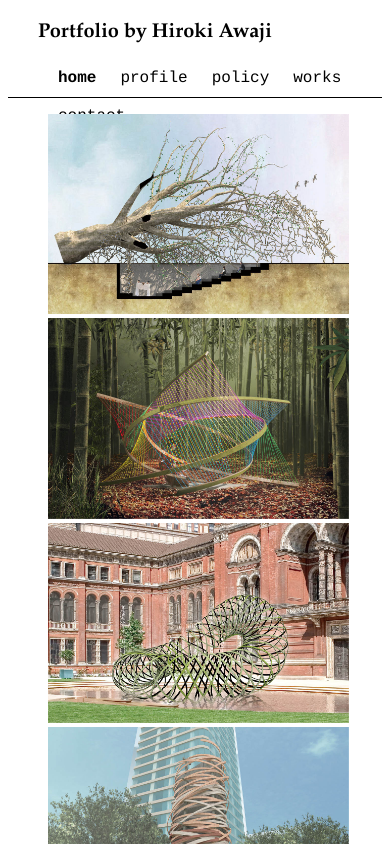
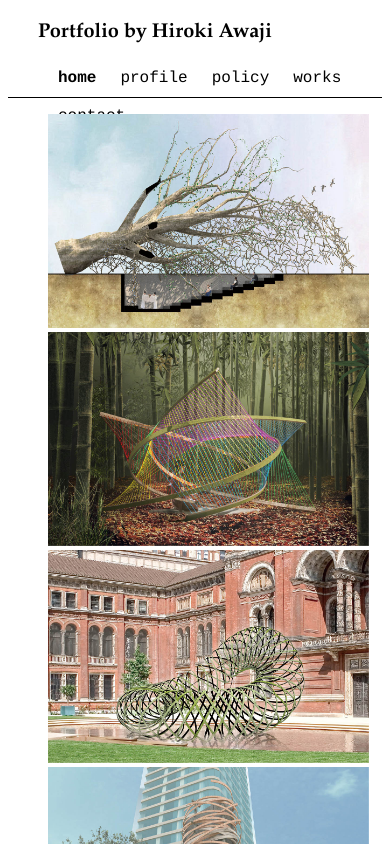
Before and after one commit to hirokiawaji/hirokiawaji.github.io, a plain HTML site: page index.html in a window 390 px wide. Shown: the top 844 px of the page. Drawn offline with Linux system fonts and the light colour scheme.

Commit message:
Update web_page.css

```diff
--- a/web_page.css
+++ b/web_page.css
@@ -29,7 +29,12 @@
 }
 @media(max-width:1000px){
   .works li{
-    width:90%;
+    width:48%;
+  }
+}
+@media(max-width:670px){
+  .works li{
+    width:96%;
   }
 }
 @media(max-width:1000px){
```
